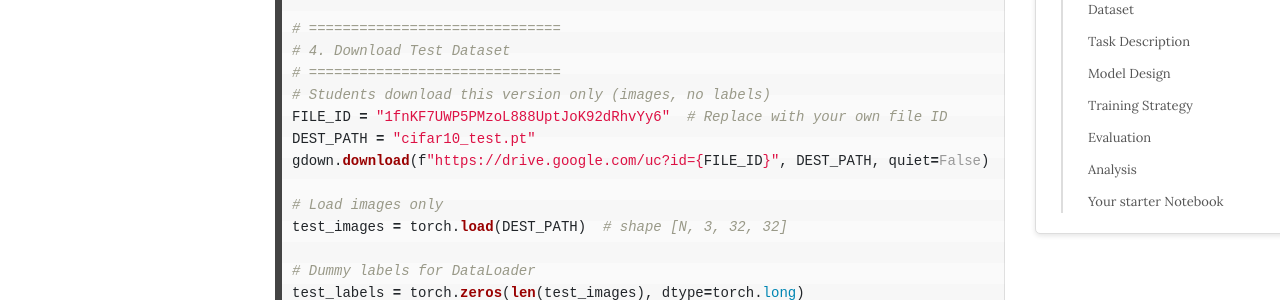
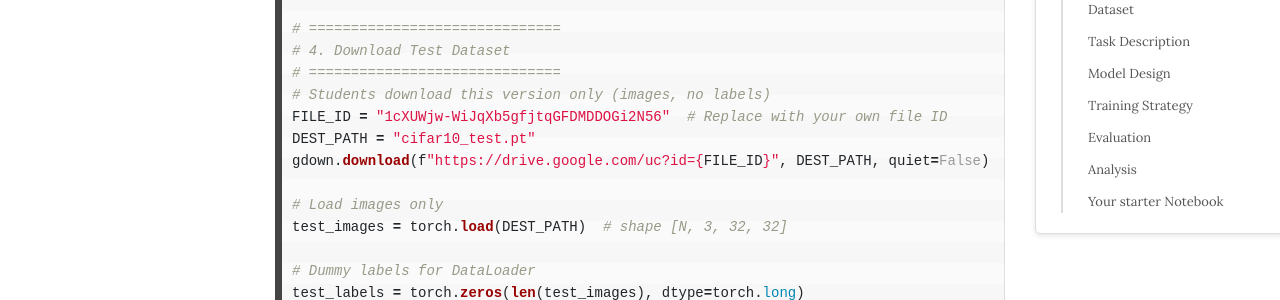
Before and after one commit to MariemZaouali/mariemzaouali.github.io, a Jekyll site: the page built from _posts/2025-11-13-genAITp1.md, in a window 1280 px wide and 900 px high, scrolled down 3110 px. Shown: the part 151-451 px from the top of the window. Built offline with Jekyll 4.4.1, drawn with Linux system fonts in a browser that asks for light colours; comment, search, counter and statistics services are not loaded.

Commit message:
Update 2025-11-13-genAITp1.md

````diff
--- a/_posts/2025-11-13-genAITp1.md
+++ b/_posts/2025-11-13-genAITp1.md
@@ -114,7 +114,7 @@ val_loader = DataLoader(val_dataset, batch_size=BATCH_SIZE, shuffle=False)
 # 4. Download Test Dataset
 # ==============================
 # Students download this version only (images, no labels)
-FILE_ID = "1fnKF7UWP5PMzoL888UptJoK92dRhvYy6"  # Replace with your own file ID
+FILE_ID = "1cXUWjw-WiJqXb5gfjtqGFDMDDOGi2N56"  # Replace with your own file ID
 DEST_PATH = "cifar10_test.pt"
 gdown.download(f"https://drive.google.com/uc?id={FILE_ID}", DEST_PATH, quiet=False)
 
@@ -230,4 +230,5 @@ for name, model in models_dict.items():
     submission.to_csv(submission_file, index=False)
     print(f"Test predictions saved to {submission_file}")
 
+
 ```
````
